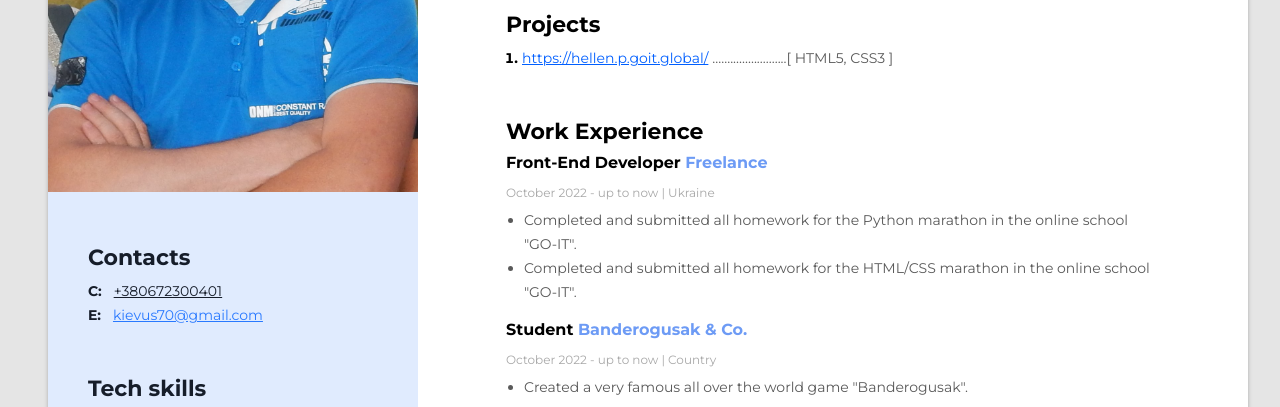
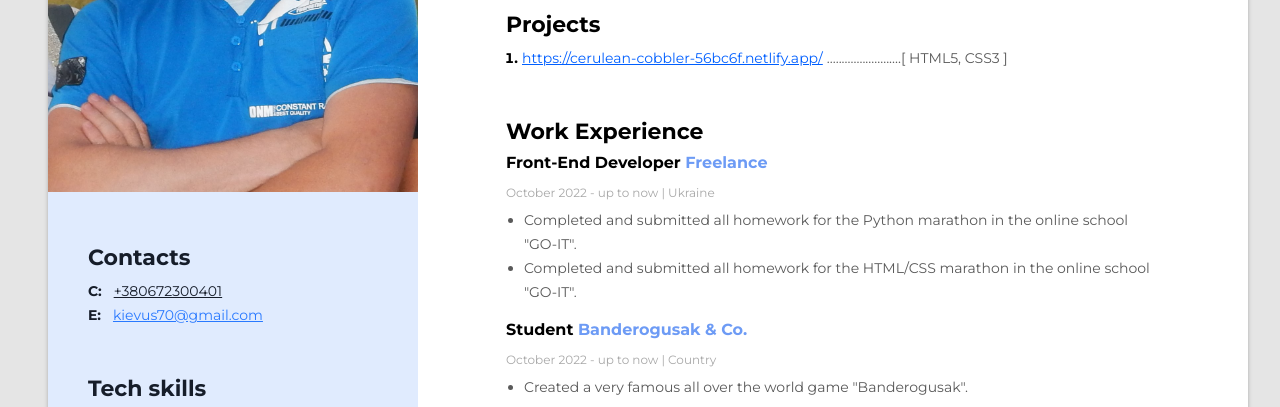
Before and after one commit to Ihor-Usenko/Tutorial, a plain HTML site: page index.html in a window 1280 px wide. Shown: the part 316-723 px from the top of the page. Drawn offline with Linux system fonts and the light colour scheme.

Commit message:
add link on resume

```diff
--- a/index.html
+++ b/index.html
@@ -35,8 +35,8 @@
           <h3 class="main-content-title">Projects</h3>
           <ol class="project-list">
             <li class="project-item">
-              <a href="https://hellen.p.goit.global/" class="project-item-link"
-                >https://hellen.p.goit.global/</a
+              <a href="https://cerulean-cobbler-56bc6f.netlify.app/" class="project-item-link"
+                >https://cerulean-cobbler-56bc6f.netlify.app/</a
               >
               <span class="project-item-descr"
                 >.........................[ HTML5, CSS3 ]
```
